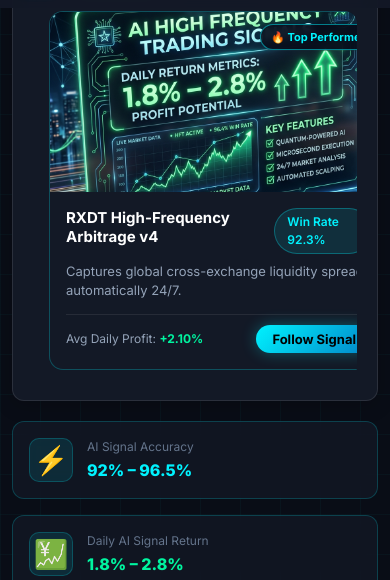
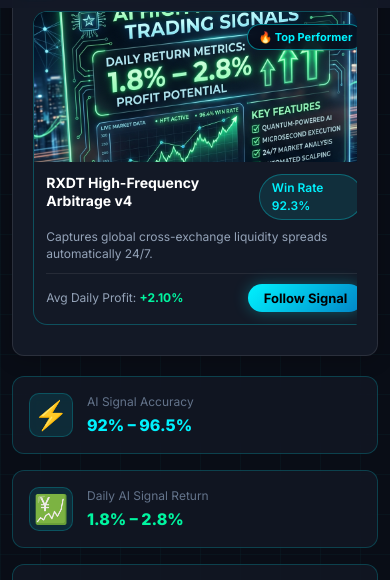
Before and after one commit to wldke2017/RXDT, a website with bundled scripts: page index.html in a window 390 px wide. Shown: the part 836-1416 px from the top of the page. Built offline with nearby package versions, Linux system fonts and the light colour scheme.

Commit message:
fix: make AI signal carousel images fully responsive on mobile screens (Tecno Camon & smartphones)

```diff
--- a/css/components.css
+++ b/css/components.css
@@ -3909,3 +3909,50 @@
   padding-top: 10px;
   border-top: 1px solid rgba(255, 255, 255, 0.08);
 }
+
+/* Mobile Responsiveness for AI Signals Cards */
+@media (max-width: 576px) {
+  .signals-carousel-track {
+    gap: 12px;
+    scroll-snap-type: x mandatory;
+  }
+
+  .signals-card-item {
+    min-width: 85vw;
+    max-width: 88vw;
+    scroll-snap-align: center;
+  }
+
+  .signals-img-box {
+    height: 150px;
+  }
+
+  .signals-banner-img {
+    object-fit: cover;
+    object-position: center;
+  }
+
+  .signals-card-body {
+    padding: 12px;
+  }
+
+  .signals-title {
+    font-size: 14px;
+  }
+
+  .signals-desc {
+    font-size: 12px;
+    margin-bottom: 10px;
+  }
+}
+
+@media (max-width: 380px) {
+  .signals-card-item {
+    min-width: 88vw;
+    max-width: 90vw;
+  }
+
+  .signals-img-box {
+    height: 135px;
+  }
+}
```
